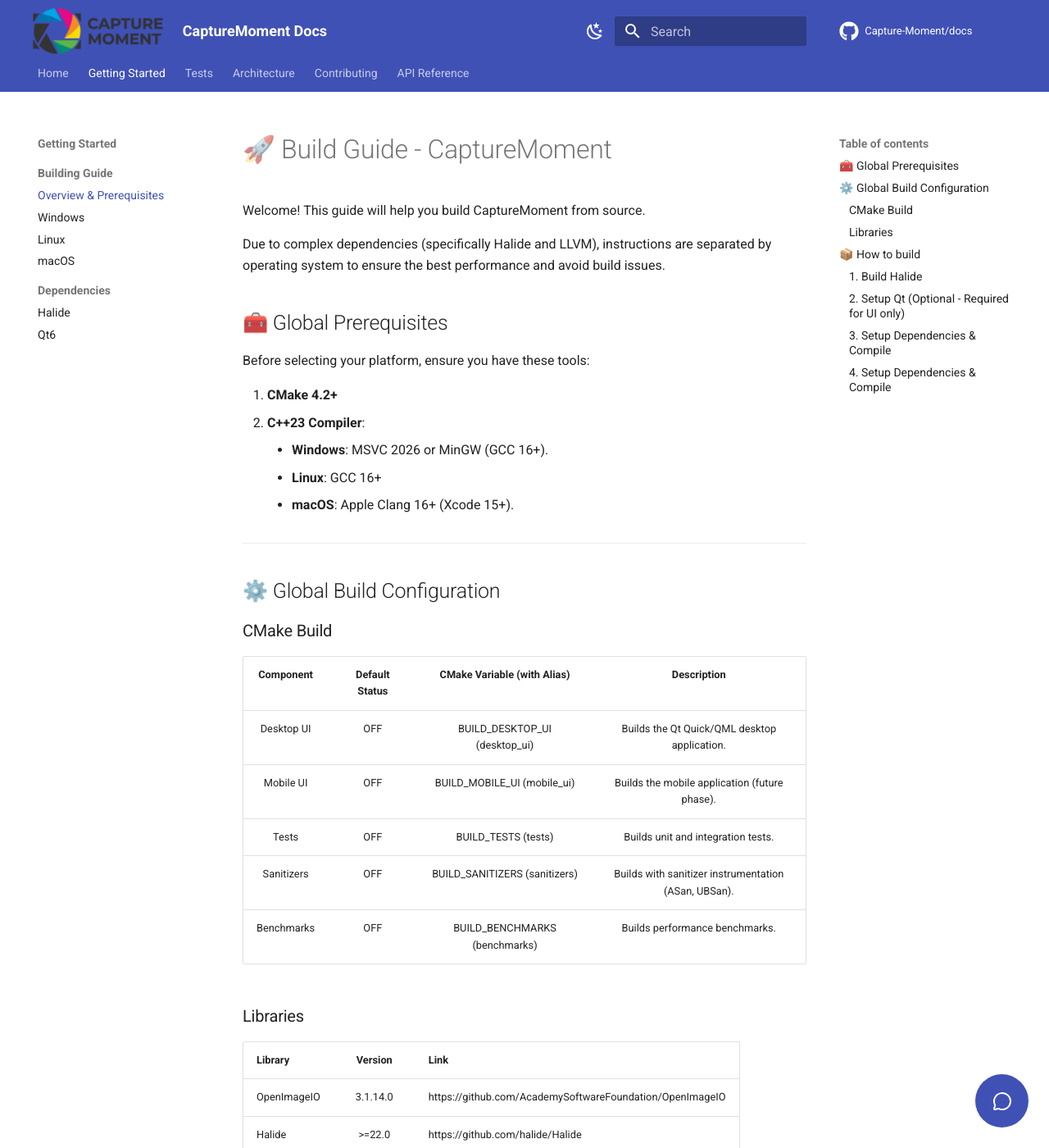
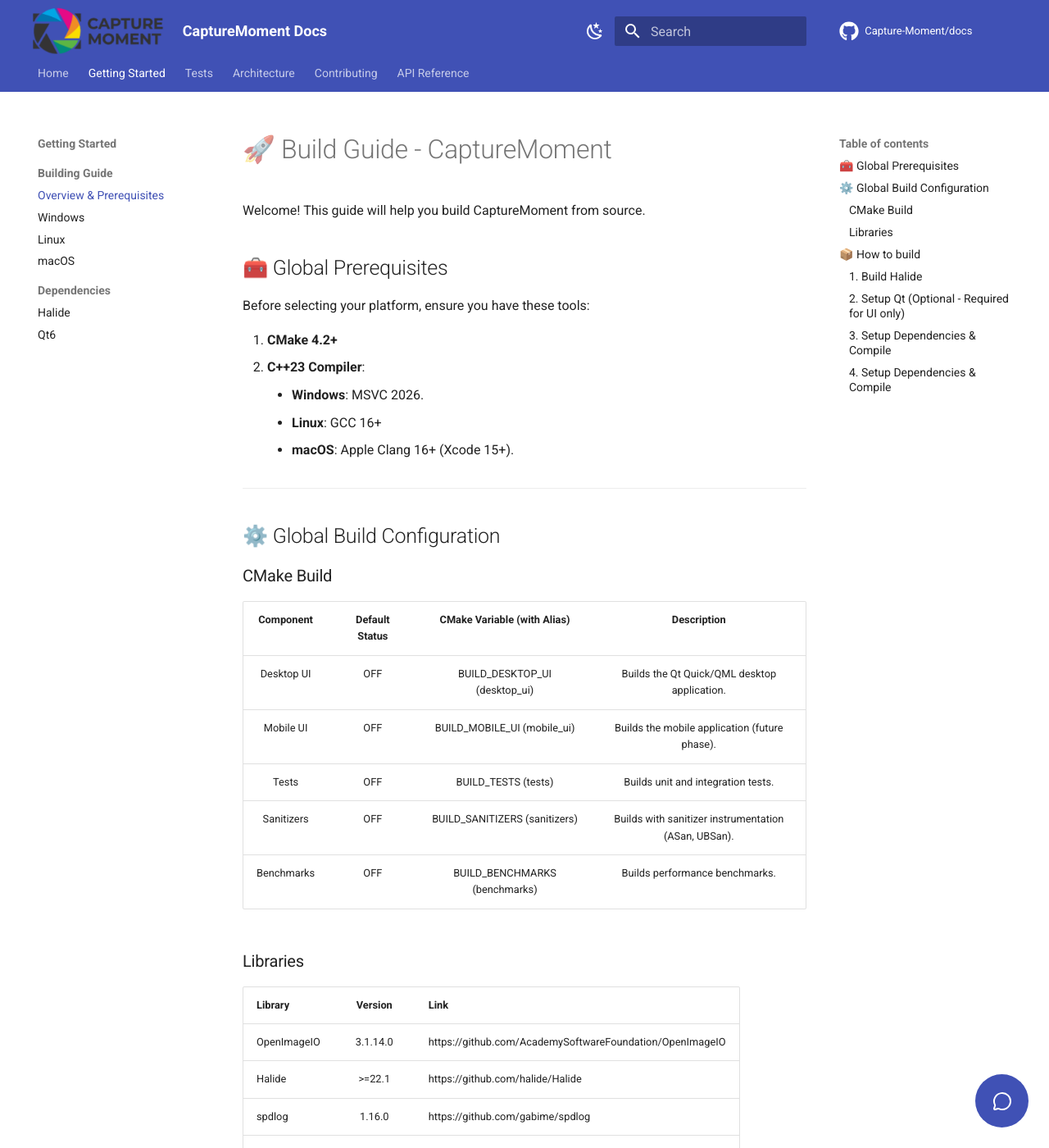
Before and after one commit to Capture-Moment/docs, an MkDocs documentation site: the page built from docs/building/BUILDING_MAIN.md, in a window 1280 px wide and 1400 px high. Shown: the whole window at 82% size. Built offline with MkDocs 1.6.1 and Material for MkDocs 9.7.7, drawn with Linux system fonts in a browser that asks for light colours; comment, search, counter and statistics services are not loaded.

Commit message:
improve building main

```diff
--- a/docs/building/BUILDING_MAIN.md
+++ b/docs/building/BUILDING_MAIN.md
@@ -2,8 +2,6 @@
 # 🚀 Build Guide - CaptureMoment
 
 Welcome! This guide will help you build CaptureMoment from source.
-
-Due to complex dependencies (specifically Halide and LLVM), instructions are separated by operating system to ensure the best performance and avoid build issues.
 
 ## 🧰 Global Prerequisites
 
@@ -11,7 +9,7 @@ Before selecting your platform, ensure you have these tools:
 
 1.  **CMake 4.2+**
 2.  **C++23 Compiler**:
-    * **Windows**: MSVC 2026 or MinGW (GCC 16+).
+    * **Windows**: MSVC 2026.
     * **Linux**: GCC 16+
     * **macOS**: Apple Clang 16+ (Xcode 15+).
 
@@ -24,7 +22,7 @@ Before selecting your platform, ensure you have these tools:
 | Desktop UI | OFF            | BUILD_DESKTOP_UI (desktop_ui) | Builds the Qt Quick/QML desktop application.  |
 | Mobile UI  | OFF            | BUILD_MOBILE_UI (mobile_ui)   | Builds the mobile application (future phase). |
 | Tests      | OFF            | BUILD_TESTS (tests)           | Builds unit and integration tests.            |
-| Sanitizers      | OFF            | BUILD_SANITIZERS (sanitizers)           | Builds with sanitizer instrumentation (ASan, UBSan).            |
+| Sanitizers | OFF            | BUILD_SANITIZERS (sanitizers)           | Builds with sanitizer instrumentation (ASan, UBSan).            |
 | Benchmarks | OFF            | BUILD_BENCHMARKS (benchmarks) | Builds performance benchmarks.                |
 
 ### Libraries
@@ -32,7 +30,7 @@ Before selecting your platform, ensure you have these tools:
 | Library     | Version      | Link                                                     |
 |-------------|:------------------:|----------------------------------------------------------|
 | OpenImageIO | 3.1.14.0             | https://github.com/AcademySoftwareFoundation/OpenImageIO |
-| Halide      | >=22.0           | https://github.com/halide/Halide                         |
+| Halide      | >=22.1           | https://github.com/halide/Halide                         |
 | spdlog      | 1.16.0      | https://github.com/gabime/spdlog                         |
 | Exiv2         | 0.28.7| https://github.com/Exiv2/exiv2  |
 | Magic Enum         |0.9.7| https://github.com/Neargye/magic_enum/ |
```
